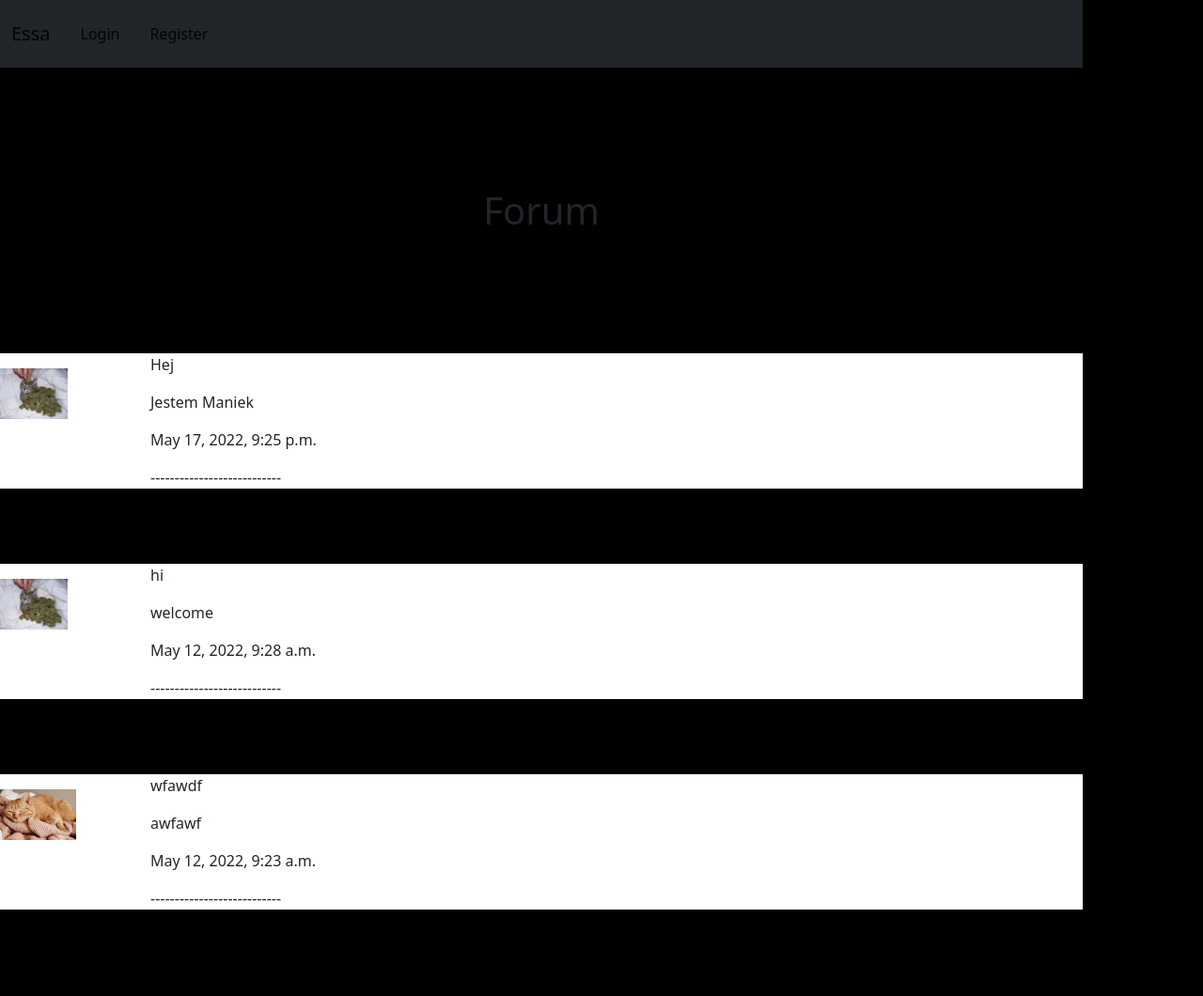
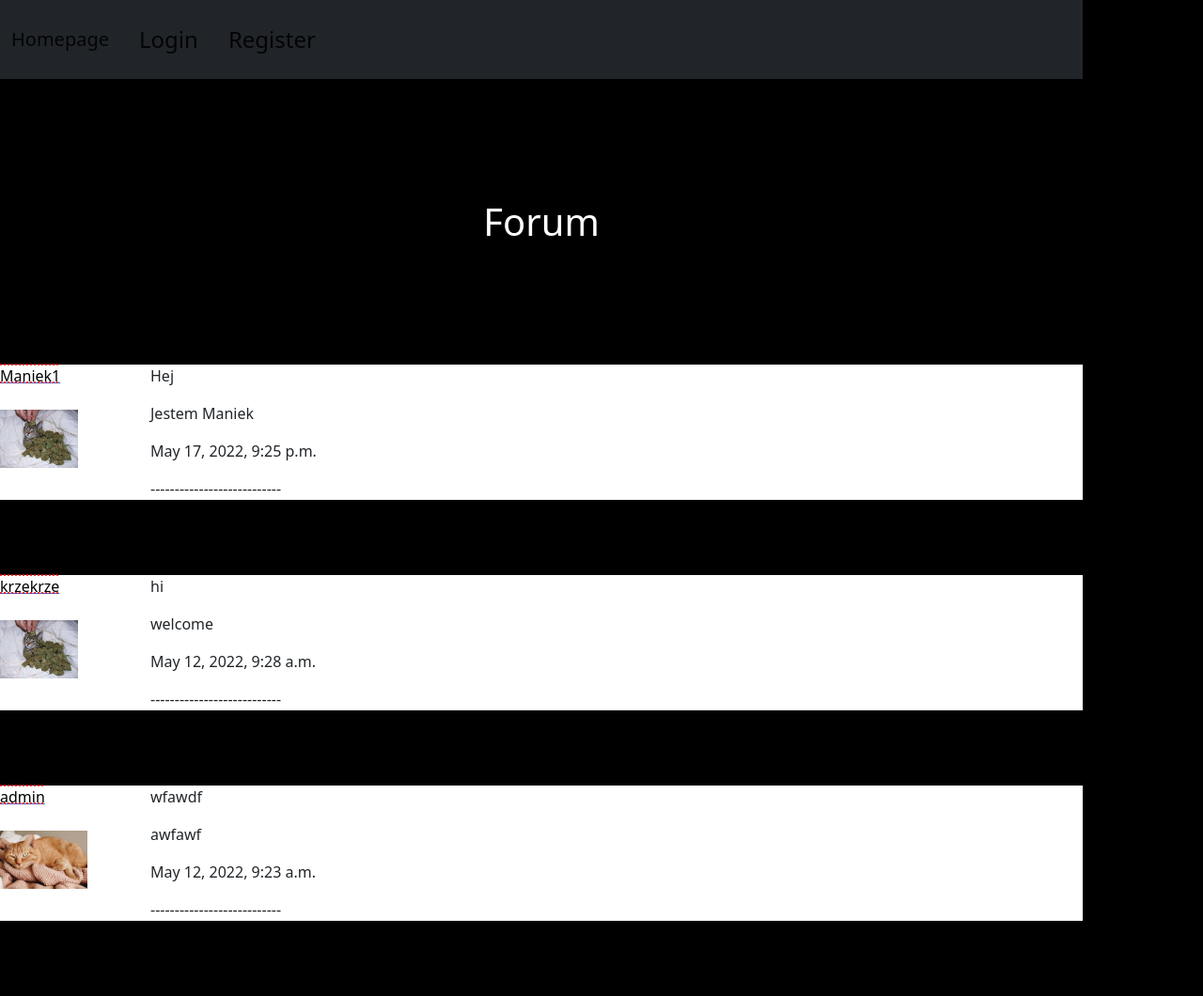
Before and after one commit to pjonaseq21/simple-forum-django, a Django app: page / in a window 1280 px wide. Shown: the whole page at 94% size. Before the commit the page ends 968 px from the top, so only its background shows below. Run offline with Django 3.2, Linux system fonts and the light colour scheme; data comes from the database, SQL or seed files in the repository; both versions use the stored data as it was after the commit.

Commit message:
fixed few bugs

```diff
--- a/posts/admin.py
+++ b/posts/admin.py
@@ -1,4 +1,5 @@
 from django.contrib import admin
 from .models import Post
 # Register your models here.
+
 admin.site.register(Post)
--- a/profiles/views.py
+++ b/profiles/views.py
@@ -12,15 +12,13 @@ def register_request(request):
 	if request.method == "POST":
 		form = NewUserForm(request.POST)
 		if form.is_valid():
-			user = form.save(commit=True)
 			email = form.cleaned_data["email"]
 			username = form.cleaned_data["username"]
 			password1 = form.cleaned_data["password1"]
 			password2 = form.cleaned_data["password2"]
 			if password1 == password2:
-				form.save()
-				user = (username,password1)
-			return redirect("/")
+				User.objects.create_user(email=email,username=username,password=password1)
+				return redirect("/")
 		else:
 			print("form failed")
 
--- a/templates/example.html
+++ b/templates/example.html
@@ -21,7 +21,7 @@
 
      <nav class="navbar navbar-expand-lg navbar-light bg-dark">
         <div class="container-fluid">
-          <a class="navbar-brand" href="/">Essa</a>
+          <a class="navbar-brand" href="/">Homepage</a>
           <button class="navbar-toggler" type="button" data-bs-toggle="collapse" data-bs-target="#navbarNavAltMarkup" aria-controls="navbarNavAltMarkup" aria-expanded="false" aria-label="Toggle navigation">
             <span class="navbar-toggler-icon"></span>
           </button>
--- a/templates/index.html
+++ b/templates/index.html
@@ -54,6 +54,7 @@
             text-decoration: none;
             color: rgba(0,0,0,.9);
             margin: 1rem;
+            font-size: 1.5rem;
 
         }
         .welcome{
@@ -71,11 +72,18 @@
             color: white;
         }
 
+        #inside{
+            margin-left: 10rem;
+        }
+        #avatar{
+
+            border-radius: 50%;
+        }
     </style>
 
      <nav class="navbar navbar-expand-lg navbar-light bg-dark">
         <div class="container-fluid">
-          <a class="navbar-brand" href="/">Essa</a>
+          <a class="navbar-brand" href="/">Homepage</a>
           <button class="navbar-toggler" type="button" data-bs-toggle="collapse" data-bs-target="#navbarNavAltMarkup" aria-controls="navbarNavAltMarkup" aria-expanded="false" aria-label="Toggle navigation">
             <span class="navbar-toggler-icon"></span>
           </button>
@@ -84,20 +92,23 @@
 
               {% if user.is_authenticated %}
               <a id="login" href="logout">Logout</a>
-              <h5 class="welcome"> Welcome {{ user.username }}</h3>
 
-               <a href="posting" id="login"><h5>Post</h5></a>
+
+               <a href="posting" id="login">Post</a>
+               <a id="login"> Welcome {{ user.username }}</a>
+              <img id="avatar" class="navbar-nav pull-right" src=" {{user.profile.avatar.url}} " style="max-width: 10%;">
                 {% else %}
                 <a href="login" id="login">Login</a>
                 <a href="register" id="login">Register</a>
               {% endif %}
+
             </div>
           </div>
         </div>
       </nav>
 
       <div class="header">
-        <h1>
+        <h1 style="color: white;">
             Forum
         </h1>
     </div>
@@ -105,17 +116,17 @@
     <div  id="postview">
         <a id="a1" style="text-decoration: none; color: black;", href="/post/{{post.id}}">
             <div style="float: left;">
-                <a href="/profile/{{profile.id}}">
-                    <img src="{{post.profile.avatar.url}} " style="max-width: 120px; max-height: 70px; padding-top:1rem;">
+                <a href="/profile/{{post.profile.user.id}}">
+                    <p style="text-decoration: underline overline dotted red; color: black;">{{post.profile.user}} </p>
+                    <img src="{{post.profile.avatar.url}} " style="max-width: 120px; max-height: 70px; padding-top:0.5rem;">
 
-                    <p style=" margin-right: 2rem; padding-right: 4rem; padding-bottom: 6rem; padding-left: 4rem; padding-top: 1rem; ">{{post.user}} </p>
                 </a>
             </div>
                 <div style="background-color: white; margin-bottom: 5rem;">
                     <p id="inside">{{post.title}}</p>
                     <p id="inside" >{{post.text |truncatewords:20}}</p>
                     <p id="inside">{{post.created_at}}
-                        <p>---------------------------</p>
+                        <p id="inside">---------------------------</p>
                     </p>
 
                 </div>
```
Also changed, not shown: db.sqlite3, profiles/migrations/0012_auto_20220517_2128.py (added).
